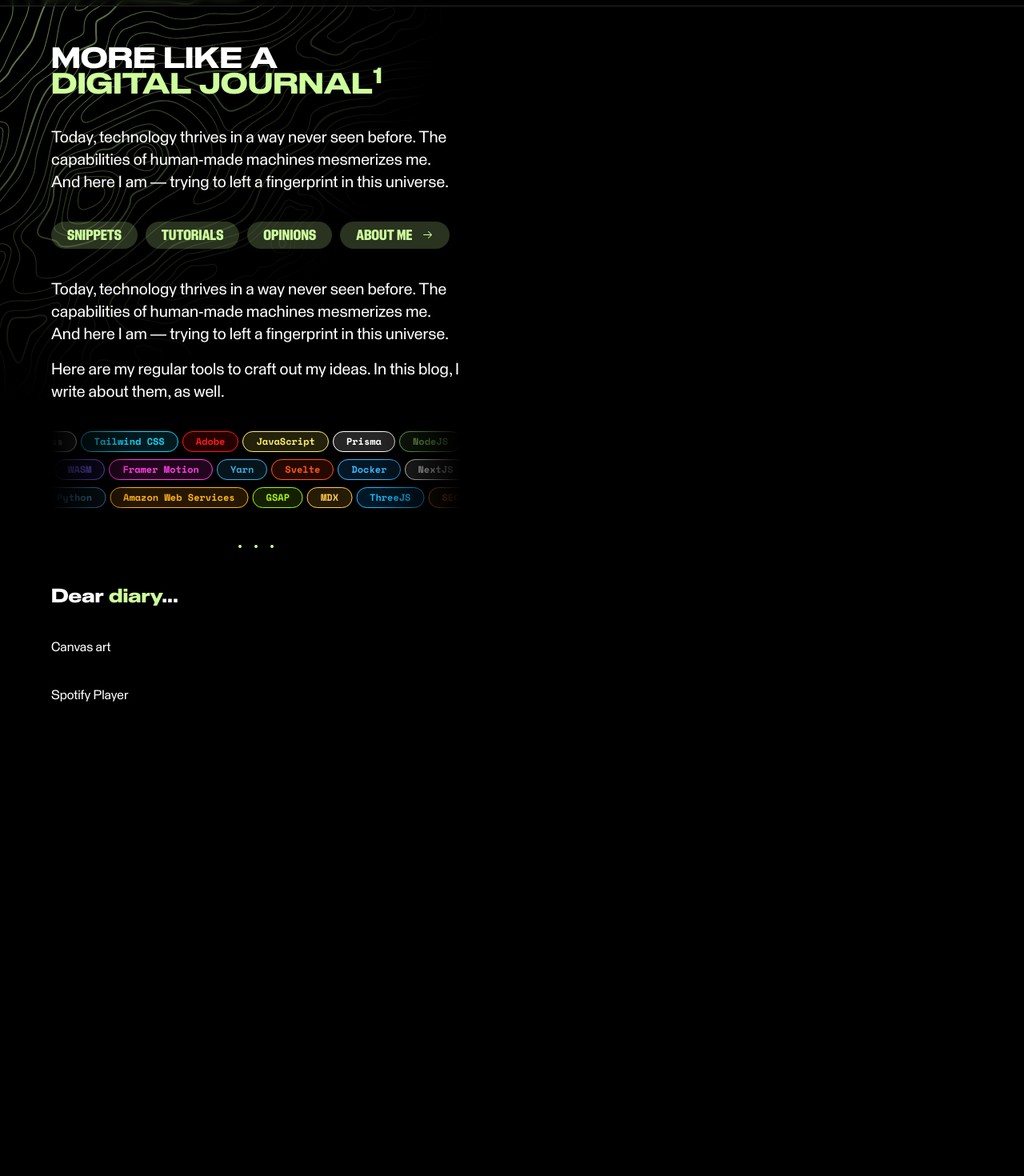
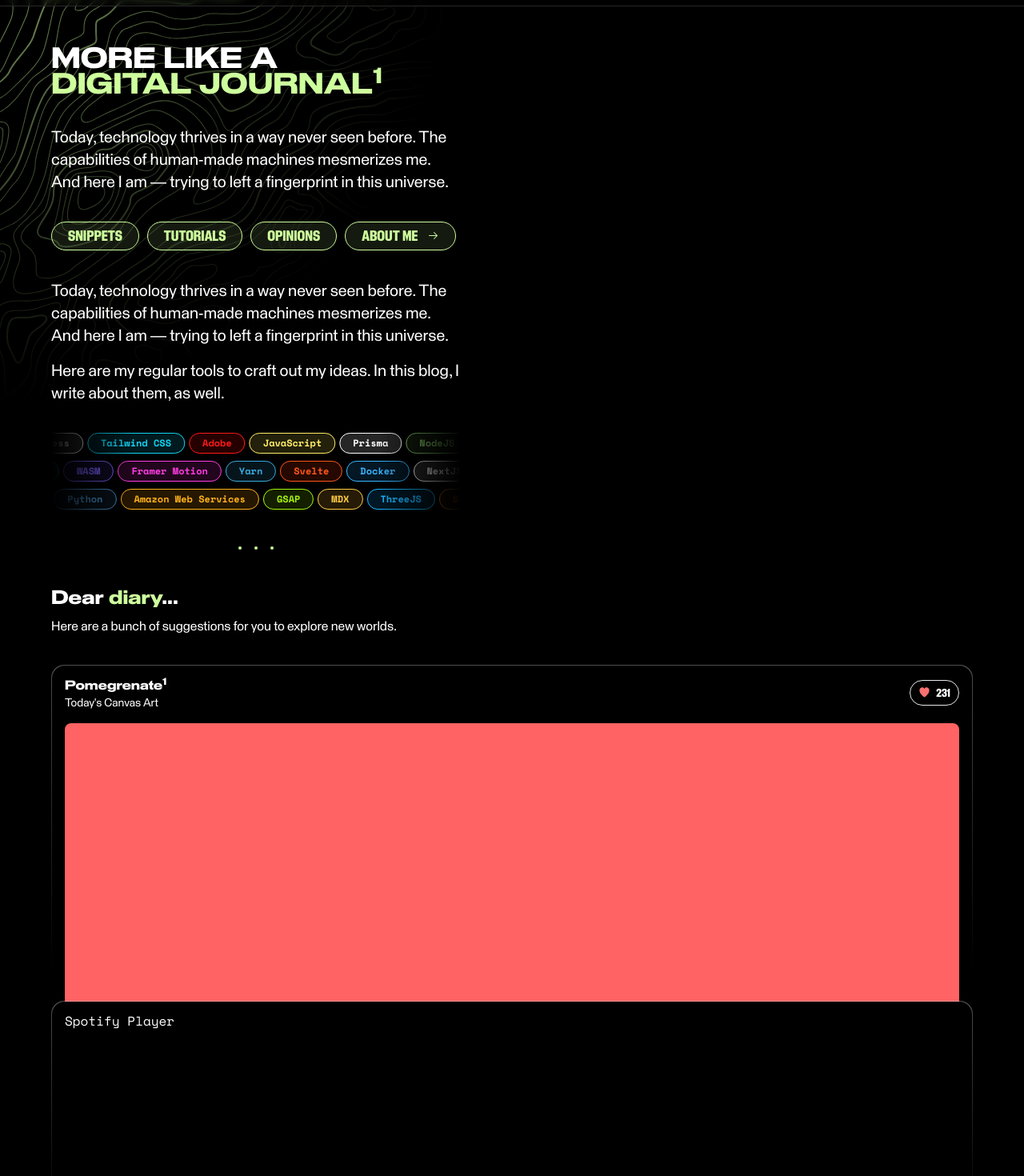
Before and after one commit to XenoverseUp/mcan-blog, a Next.js app: page / in a window 1280 px wide. Shown: the part 56-1526 px from the top of the page at 80% size. Before the commit the page ends 937 px from the top, so only its background shows below. Built offline with nearby package versions, Linux system fonts and the light colour scheme.

Commit message:
feat: create canvas art section

```diff
--- a/app/(application)/page.js
+++ b/app/(application)/page.js
@@ -56,9 +56,14 @@ export default async function Home() {
               <Divider />
             </div>
             <div name="suggestion" className="flex w-full flex-col gap-9">
-              <h2 className="font-staff-wide text-2xl">
-                Dear <span className="text-accent">diary</span>...
-              </h2>
+              <div className="space-y-2">
+                <h2 className="font-staff-wide text-2xl">
+                  Dear <span className="text-accent">diary</span>...
+                </h2>
+                <p>
+                  Here are a bunch of suggestions for you to explore new worlds.
+                </p>
+              </div>
               <CanvasArt />
               <SpotifyPlayer />
             </div>
--- a/components/composed/Home/CanvasArt.jsx
+++ b/components/composed/Home/CanvasArt.jsx
@@ -1,5 +1,25 @@
+import CanvasLikeButton from "@/components/composed/Home/CanvasLikeButton"
+
 const CanvasArt = () => {
-  return <p>Canvas art</p>
+  return (
+    <div className="relative h-96 w-full rounded-t-2xl bg-gradient-to-b from-white/30 to-background">
+      <div className="absolute inset-[1px] flex flex-col gap-4 rounded-t-2xl bg-background px-4 py-3">
+        <header className="flex w-full items-center justify-between">
+          <div>
+            <h3 className="font-staff-wide">
+              Pomegrenate<sup>1</sup>
+            </h3>
+            <p className="text-sm">Today's Canvas Art</p>
+          </div>
+          <CanvasLikeButton />
+        </header>
+        <div
+          name="canvas"
+          className="aspect-[2/1] w-full rounded-lg bg-red-400 saturate-150"
+        ></div>
+      </div>
+    </div>
+  )
 }
 
 export default CanvasArt
--- /dev/null
+++ b/components/composed/Home/CanvasLikeButton.jsx
@@ -0,0 +1,30 @@
+"use client"
+
+import useBoolean from "@/hooks/useBoolean"
+import cx from "@/utils/cx"
+import { HeartFilledIcon } from "@radix-ui/react-icons"
+import { useState } from "react"
+
+const CanvasLikeButton = () => {
+  const [liked, toggleLiked] = useBoolean(false)
+  const [like, setLike] = useState(231)
+
+  return (
+    <button
+      onClick={() => {
+        toggleLiked()
+        setLike(like => (liked ? like - 1 : like + 1))
+      }}
+      className={cx(
+        "flex select-none items-center justify-center gap-[7px] rounded-full border px-[10px] py-[5px] font-staff-condensed transition-colors",
+        {
+          "border-red-400 bg-red-400/40": liked,
+        }
+      )}
+    >
+      <HeartFilledIcon className="text-red-400" />
+      <span className="text-sm">{like}</span>
+    </button>
+  )
+}
+export default CanvasLikeButton
--- a/components/composed/Home/SpotifyPlayer.jsx
+++ b/components/composed/Home/SpotifyPlayer.jsx
@@ -1,5 +1,11 @@
 const SpotifyPlayer = () => {
-  return <p>Spotify Player</p>
+  return (
+    <div className="relative h-64 w-full rounded-t-2xl bg-gradient-to-b from-white/30 to-background">
+      <div className="absolute inset-[1px] rounded-t-2xl bg-background px-4 py-3 font-mono">
+        Spotify Player
+      </div>
+    </div>
+  )
 }
 
 export default SpotifyPlayer
--- a/components/primitives/Button.jsx
+++ b/components/primitives/Button.jsx
@@ -2,10 +2,11 @@ import ConditionalWrapper from "@/components/helper/ConditionalWrapper"
 import When from "@/components/helper/When"
 import Link from "next/link"
 
+import cx from "@/utils/cx"
 import { cva } from "class-variance-authority"
 
 const ButtonVariants = cva(
-  "rounded-full select-none w-fit h-fit flex items-center py-[3px] font-staff-condensed uppercase transition-colors motion-reduce:transition-none",
+  "rounded-full select-none w-fit h-9 flex items-center font-staff-condensed uppercase transition-colors motion-reduce:transition-none",
   {
     variants: {
       size: {
@@ -25,6 +26,7 @@ const ButtonVariants = cva(
           "border-accent",
           "hover:bg-accent",
           "hover:text-background",
+          "active:text-background",
           "active:bg-accent/90",
         ],
         solid: [
@@ -45,7 +47,7 @@ const ButtonVariants = cva(
     },
     defaultVariants: {
       size: "normal",
-      variant: "soft",
+      variant: "border",
       textCase: "uppercase",
     },
   }
@@ -59,6 +61,7 @@ const Button = ({
   href,
   leftIcon,
   rightIcon,
+  className,
   ...rest
 }) => {
   return (
@@ -67,7 +70,7 @@ const Button = ({
       condition={true}
       {...(href && { href })}
       {...rest}
-      className={ButtonVariants({ size, variant, textCase })}
+      className={cx(ButtonVariants({ size, variant, textCase }), className)}
     >
       <When condition={!!leftIcon}>{leftIcon}</When>
       {children}
```
